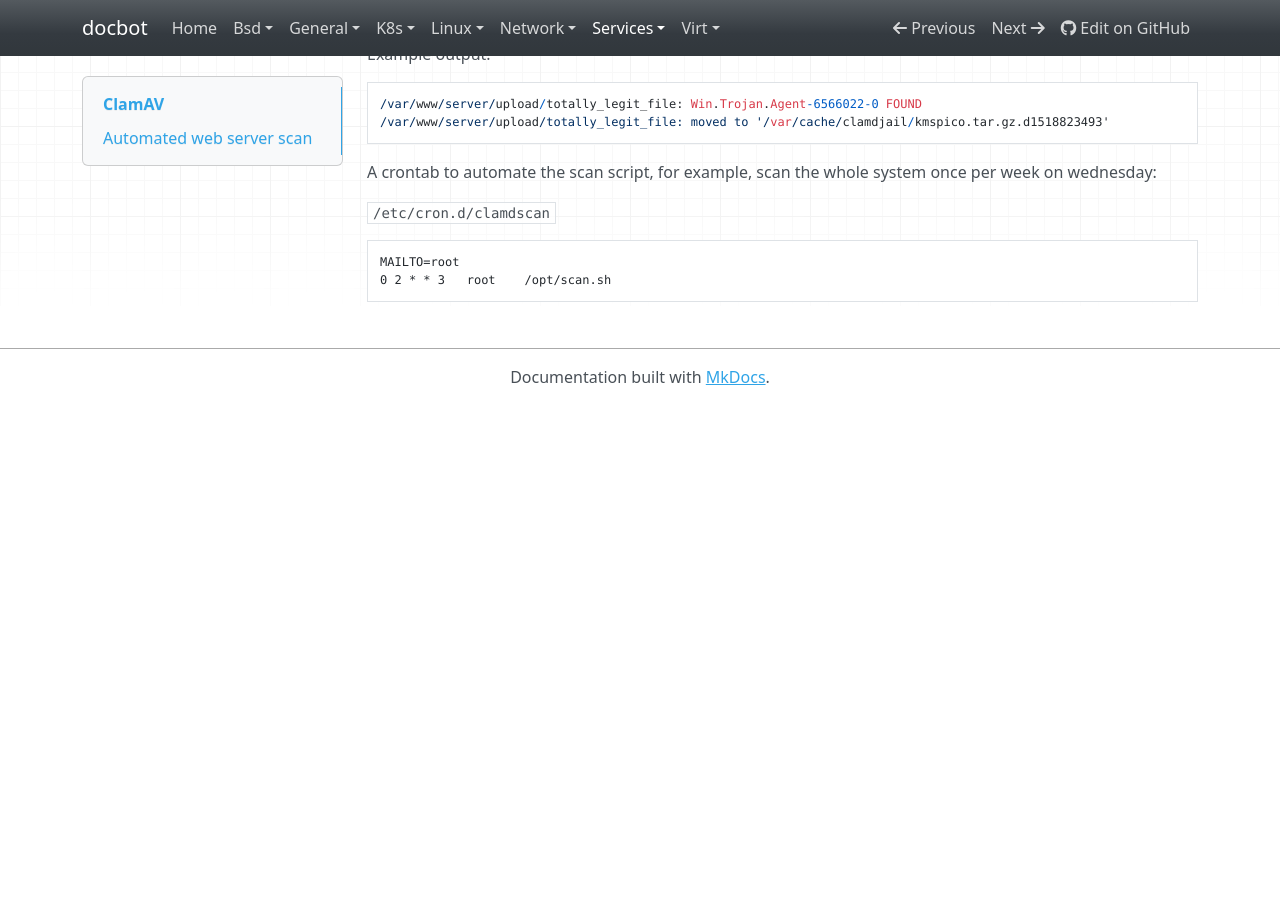
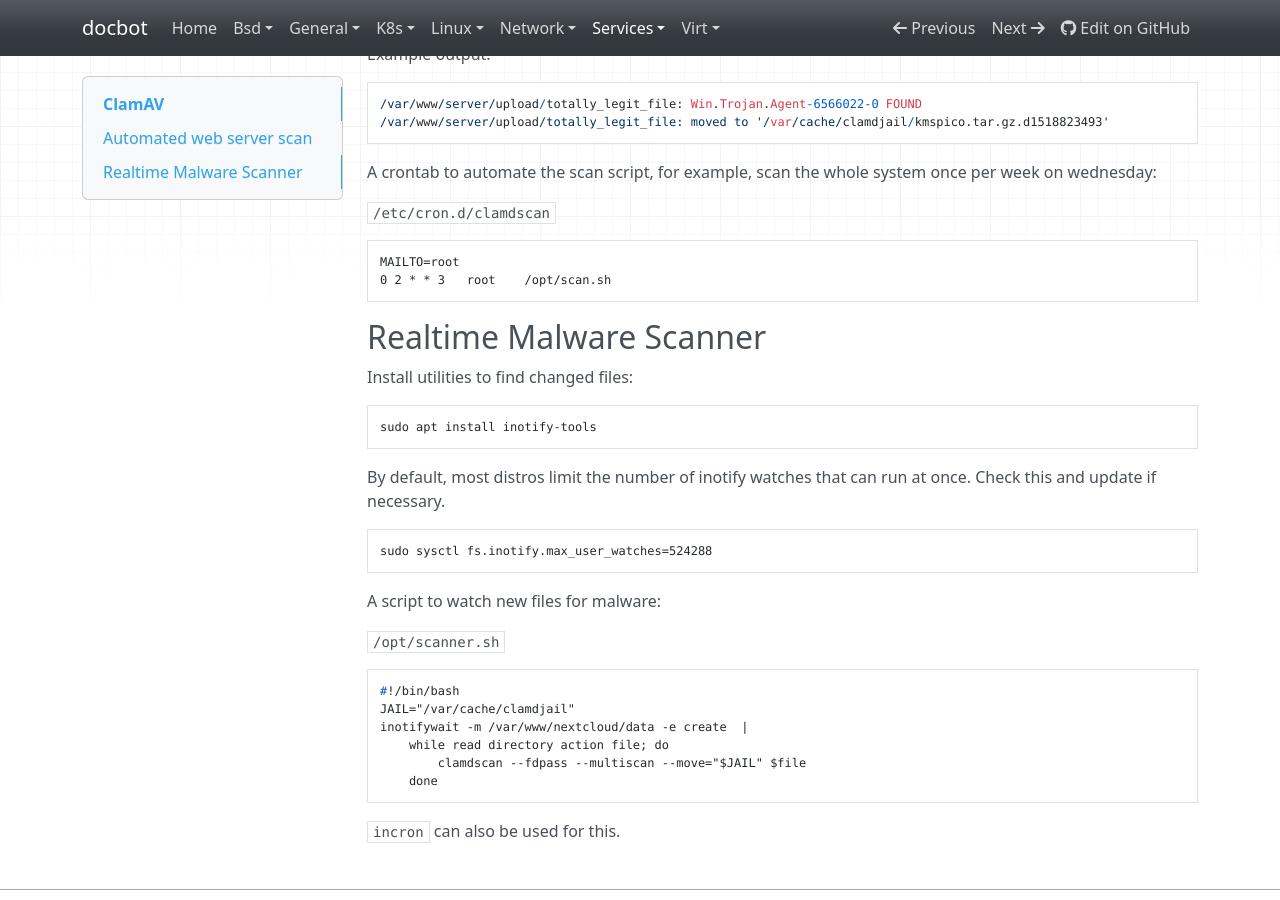
Before and after one commit to noahbailey/docbot, an MkDocs documentation site: the page built from docs/services/clamav.md, in a window 1280 px wide and 900 px high, scrolled down 822 px. Built offline with MkDocs 1.6.1, drawn with Linux system fonts in a browser that asks for light colours; nearby versions of some CDN libraries; before the commit the page ends 1227 px from its top, so only the background shows below that.

Commit message:
real-time scanning using inotify...

````diff
--- a/docs/services/clamav.md
+++ b/docs/services/clamav.md
@@ -49,3 +49,29 @@ A crontab to automate the scan script, for example, scan the whole system once p
 MAILTO=root
 0 2 * * 3   root    /opt/scan.sh
 ```
+
+
+## Realtime Malware Scanner
+
+Install utilities to find changed files:
+
+    sudo apt install inotify-tools
+
+By default, most distros limit the number of inotify watches that can run at once. Check this and update if necessary.
+
+    sudo sysctl fs.inotify.max_user_watches=524288
+
+A script to watch new files for malware:
+
+`/opt/scanner.sh`
+
+```shell
+#!/bin/bash
+JAIL="/var/cache/clamdjail"
+inotifywait -m /var/www/nextcloud/data -e create  |
+    while read directory action file; do
+        clamdscan --fdpass --multiscan --move="$JAIL" $file
+    done
+```
+
+`incron` can also be used for this.
````
